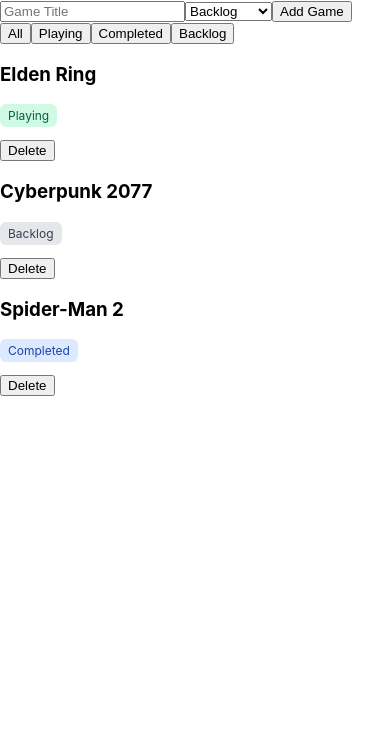
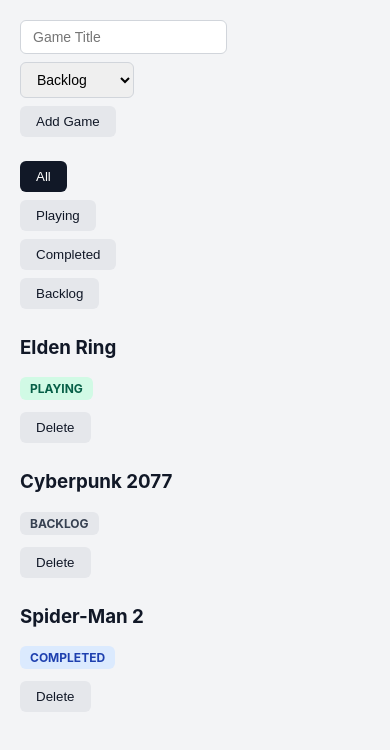
Before and after one commit to Whitew2015/Game-Backlog, a React (Create React App) app: page / in a window 390 px wide. Shown: the top 750 px of the page. Built offline with nearby package versions, Linux system fonts and the light colour scheme.

Commit message:
added necessary selectors

```diff
--- a/src/App.css
+++ b/src/App.css
@@ -1,7 +1,3 @@
-.App {
-  text-align: center;
-}
-
 .status {
   padding: 4px 8px;
   border-radius: 6px;
@@ -23,3 +19,110 @@
   background-color: #dbeafe;
   color: #1e40af;
 }
+
+button.active {
+  background-color: #111827;
+  color: white;
+}
+
+h1 {
+  text-align: center;
+  margin-bottom: 20px;
+}
+
+/* === Card Styling === */
+.game-card {
+  background-color: white;
+  border-radius: 8px;
+  box-shadow: 0 2px 6px rgba(0, 0, 0, 0.1);
+  padding: 12px 16px;
+  margin-bottom: 12px;
+  display: flex;
+  justify-content: space-between;
+  align-items: center;
+  transition: transform 0.1s ease-in-out;
+}
+
+.game-card:hover {
+  transform: translateY(-2px);
+}
+
+/* === Status Badges === */
+.status {
+  padding: 4px 10px;
+  border-radius: 6px;
+  font-size: 12px;
+  font-weight: bold;
+  text-transform: uppercase;
+  width: fit-content;
+}
+
+.playing {
+  background-color: #d1fae5;
+  color: #065f46;
+}
+
+.backlog {
+  background-color: #e5e7eb;
+  color: #374151;
+}
+
+.completed {
+  background-color: #dbeafe;
+  color: #1e40af;
+}
+
+/* === Buttons === */
+button {
+  padding: 8px 16px;
+  border-radius: 6px;
+  border: none;
+  cursor: pointer;
+  margin-right: 8px;
+  background-color: #e5e7eb;
+  color: #111827;
+  transition: background-color 0.2s;
+}
+
+button:hover {
+  background-color: #d1d5db;
+}
+
+button.active {
+  background-color: #111827;
+  color: white;
+}
+
+/* === Inputs / Select === */
+input[type="text"],
+select {
+  padding: 8px 12px;
+  border-radius: 6px;
+  border: 1px solid #d1d5db;
+  margin-right: 8px;
+  font-size: 14px;
+}
+
+/* === Layout === */
+.filter-buttons,
+.add-game-form {
+  margin-bottom: 16px;
+  display: flex;
+  flex-wrap: wrap;
+  align-items: center;
+}
+
+@media (max-width: 600px) {
+  .filter-buttons,
+  .add-game-form {
+    flex-direction: column;
+    align-items: flex-start;
+  }
+
+  input[type="text"],
+  select,
+  button {
+    margin-bottom: 8px;
+    margin-right: 0;
+  }
+}
--- a/src/index.css
+++ b/src/index.css
@@ -5,4 +5,7 @@
     sans-serif;
   -webkit-font-smoothing: antialiased;
   -moz-osx-font-smoothing: grayscale;
+  background-color: #f3f4f6;
+  padding: 20px;
+  color: #111827;
 }
```
